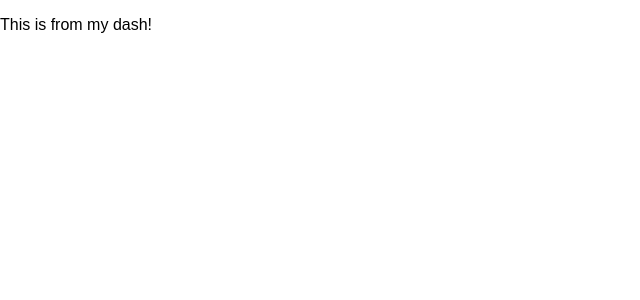
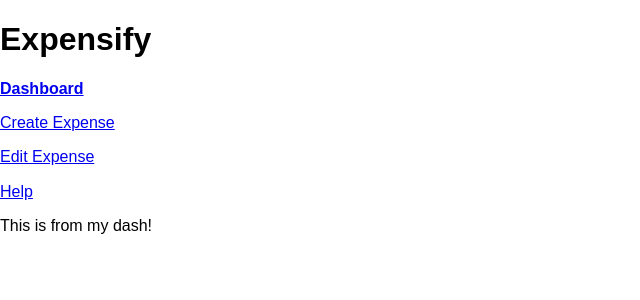
Before and after one commit to akhilome/expensify, a React app: page / in a window 1280 px wide. Shown: the top 300 px of the page, without its empty margins (0-640 px from the left). Built offline with nearby package versions, Linux system fonts and the light colour scheme.

Commit message:
learn about linking using react router
- <Link>
- <NavLink>

```diff
--- a/src/app.jsx
+++ b/src/app.jsx
@@ -1,6 +1,6 @@
 import React from 'react';
 import ReactDOM from 'react-dom';
-import { BrowserRouter, Route, Switch } from 'react-router-dom';
+import { BrowserRouter, Route, Switch, Link, NavLink } from 'react-router-dom';
 import 'normalize.css';
 import './styles/styles.scss';
 
@@ -30,19 +30,32 @@
 
 const NotFoundPage = () => (
   <div>
-    <p>404!</p>
+    <p>404 - <Link to='/'>Go home</Link></p>
   </div>
+);
+
+const Header = () => (
+  <header>
+    <h1>Expensify</h1>
+    <p><NavLink activeClassName='is-active' to='/' exact>Dashboard</NavLink></p>
+    <p><NavLink activeClassName='is-active' to='/create'>Create Expense</NavLink></p>
+    <p><NavLink activeClassName='is-active' to='/edit'>Edit Expense</NavLink></p>
+    <p><NavLink activeClassName='is-active' to='/help'>Help</NavLink></p>
+  </header>
 );
 
 const routes = (
   <BrowserRouter>
+    <div>
+      <Header />
       <Switch>
-    <Route path='/' component={ExpenseDashboardPage} exact={true} />
+        <Route path='/' exact component={ExpenseDashboardPage} />
         <Route path='/create' component={AddExpensePage} />
         <Route path='/edit' component={EditExpensePage}/>
         <Route path='/help' component={HelpPage}/>
         <Route component={NotFoundPage} />
       </Switch>
+    </div>
   </BrowserRouter>
 );
 
--- a/src/styles/base/_base.scss
+++ b/src/styles/base/_base.scss
@@ -16,3 +16,7 @@
 button:disabled {
   cursor: default;
 }
+
+.is-active {
+  font-weight: bold;
+}
```
Lines whose indentation alone changed are shown as unchanged.
